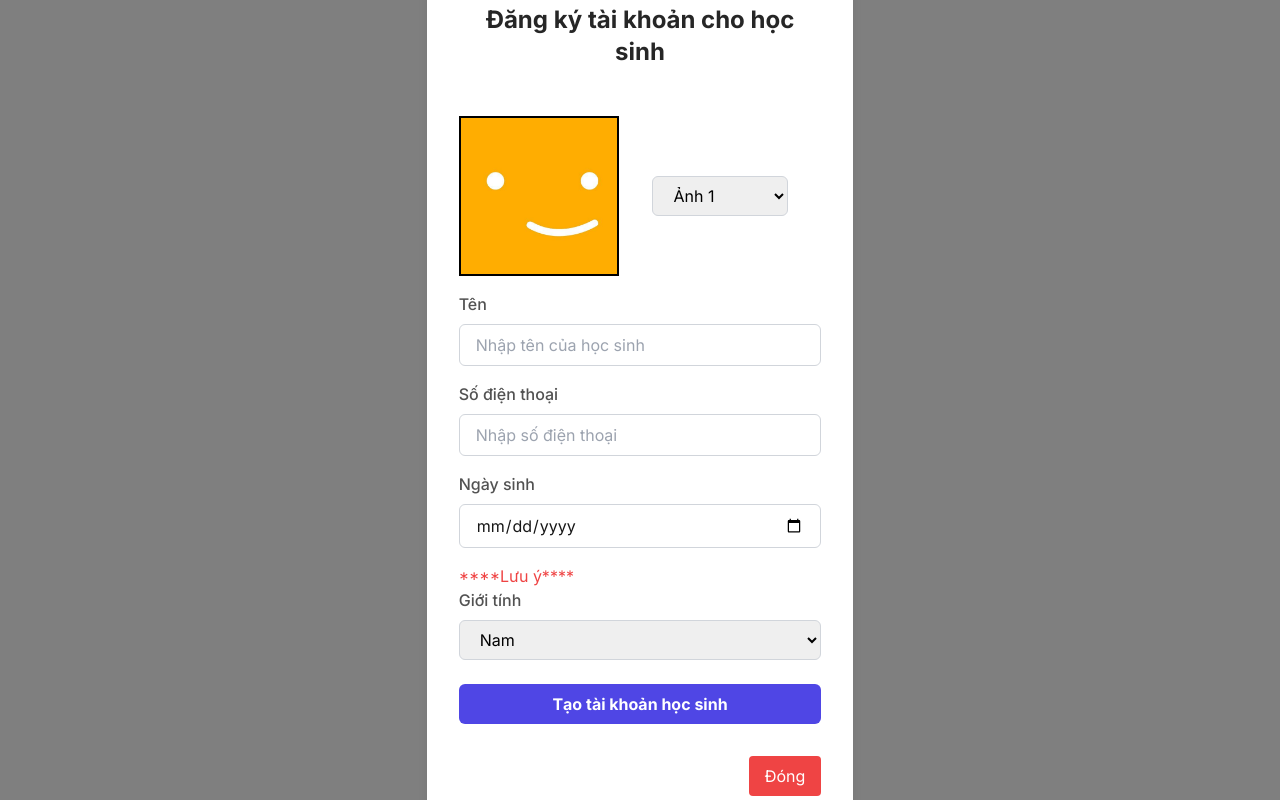
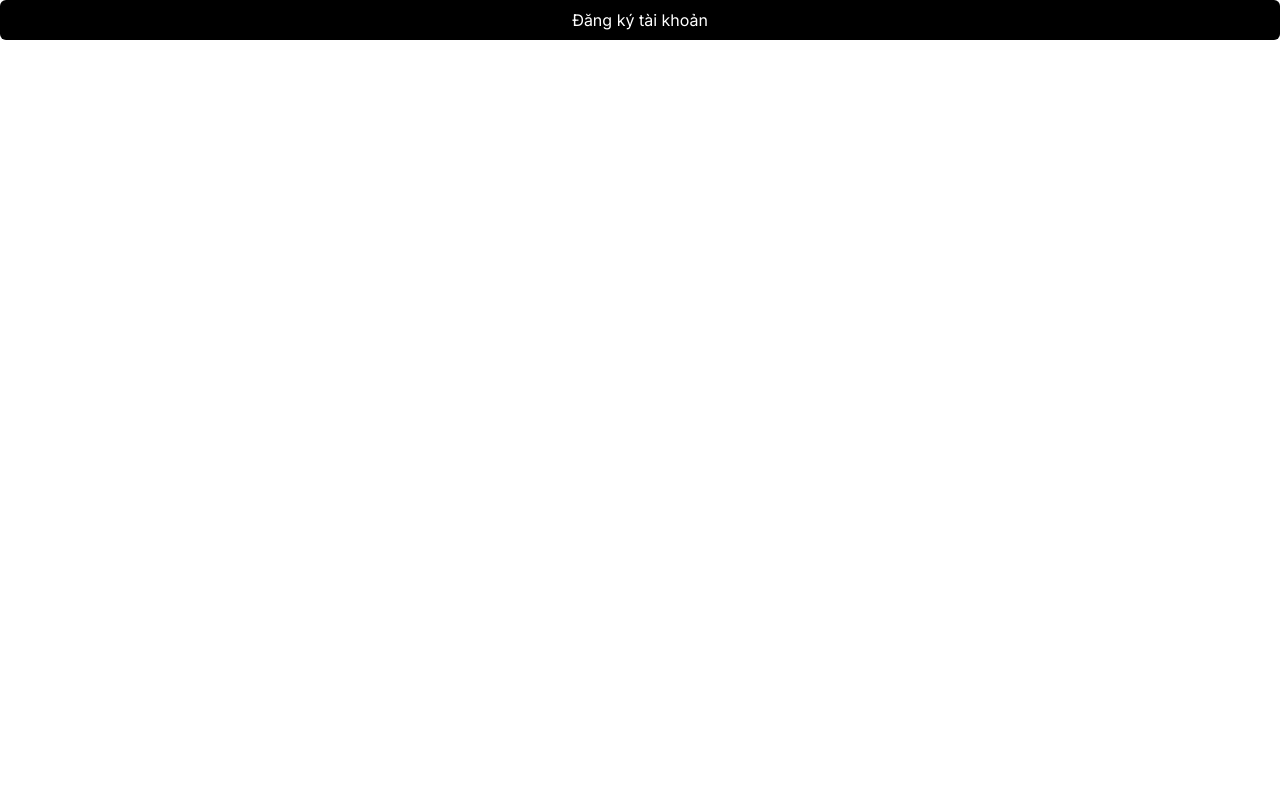
Before and after one commit to sonnh37/EXE201-smart-thrive-frontend, a Next.js app in the folder exe201-smartthrive/: page /testing in a window 1280 px wide. Built offline with nearby package versions, Linux system fonts and the light colour scheme.

Commit message:
add them registet va sua mot so loi ve register va chon student

```diff
--- a/exe201-smartthrive/src/app/testing/page.tsx
+++ b/exe201-smartthrive/src/app/testing/page.tsx
@@ -1,108 +1,66 @@
-import { Gender } from '@/services/Model/Enum';
-import { Student } from '@/services/Model/Student';
-import StudentService from '@/services/student-service';
-import React, { useState } from 'react'
+"use client";
+import React, { useState } from "react";
+import {
+  Modal,
+  ModalTrigger,
+  ModalBody,
+  ModalContent,
+  ModalFooter,
+} from "@/components/ui/animated-modal";
+import { User } from "@/services/Model/User";
+import UserService from "@/services/auth-service";
 
-const page = () => {
-  const [imageSrc, setImageSrc] = useState(
-    "/student/1ba2e6d1d4874546c70c91f1024e17fb.jpg"
-  );
-  const [createStudent, setcreateStudent] = useState<Student | null>(null);
+export default function Register() {
 
-  const handleImageChange = (e: React.ChangeEvent<HTMLSelectElement>) => {
-    const selectedValue = e.target.value.toString();
-
-    // Update createStudent state
-    const updatedStudent = {
-      ...createStudent!,
-      imageAvatar: selectedValue,
-    };
-    setcreateStudent(updatedStudent);
-    // Cập nhật src của ảnh dựa trên option được chọn
-    switch (selectedValue) {
-      case "img1":
-        setImageSrc("/student/1ba2e6d1d4874546c70c91f1024e17fb.jpg"); // Đường dẫn đến ảnh 1
-        break;
-      case "img2":
-        setImageSrc("/student/e39430434d2b8207188f880ac66c6411.jpg"); // Đường dẫn đến ảnh 2
-        break;
-      case "img3":
-        setImageSrc("/student/b40b51418293936a6e0ad09ffa229cb7.jpg"); // Đường dẫn đến ảnh 3
-        break;
-      case "img4":
-        setImageSrc("/student/828f0f2b3a3a17a5e52213027829149f.jpg"); // Đường dẫn đến ảnh 4
-        break;
-      case "img5":
-        setImageSrc("/student/6ab2a25230316f4180bf54b61e9d79a9.jpg"); // Đường dẫn đến ảnh 5
-        break;
-      default:
-        setImageSrc(""); // Xóa ảnh nếu không chọn gì
-    }
+  const [user, Setuser] = useState<User | null>(null);
+  // Tạo một biến riêng để lưu confirmPassword
+  const [confirmPassword, setConfirmPassword] = useState('');
+  const handleConfirmPasswordChange = (e: React.ChangeEvent<HTMLInputElement>) => {
+    setConfirmPassword(e.target.value);
   };
 
   const handleSubmit = async (e: React.FormEvent<HTMLFormElement>) => {
     e.preventDefault(); // Prevent default form submission
 
     try {
-      if (createStudent != null) {
-        const response = await StudentService.createStudent(createStudent);
-        console.log('Student created:', response);
+      if (user != null) {
+        if (user.password !== confirmPassword) {
+          alert("Mật khẩu và xác nhận mật khẩu không khớp");
+          return;
+        }
+        console.log("Gọi API: ", user);
+        const response = await UserService.register(user)
+        console.log("Trả API: ", response);
+        if (response.data.message === "Save data success") {
+          alert("Tạo user thành công");
+    //      window.location.reload();
+        } else {
+          alert("Tạo user thất bại: " + response.data.message);  // Hiển thị thông báo lỗi từ API
+        }
       } else {
         alert("Ban chua nhap day du thong tin");
       }
 
     } catch (error) {
       console.error('Error creating student:', error);
-
     }
-  };
-
+  }
 
   return (
-    <div className="fixed inset-0 flex items-center justify-center bg-black bg-opacity-50 z-50">
-      <div className="bg-white p-8 rounded shadow-lg w-1/3">
-        <div>
-          <h1 className="font-bold text-2xl text-neutral-800 blue:text-neutral-200 text-center">
-            Đăng ký tài khoản cho học sinh
-          </h1>
+    <div className="flex items-center justify-center">
+      <Modal>
+        <ModalTrigger className="w-full px-4 py-2 bg-black dark:bg-white dark:text-black text-white flex justify-center group/modal-btn">
+          <span className="group-hover/modal-btn:translate-x-40 text-center transition duration-500">
+            Đăng ký tài khoản
+          </span>
+        </ModalTrigger>
+        <ModalBody>
+          <ModalContent>
+            <h2 className="font-bold text-xl text-neutral-800 dark:text-neutral-200 text-center">
+              Welcome to SmartThrive
+            </h2>
 
             <form className="my-8" onSubmit={handleSubmit}>
-            {/* Upload hình ảo vào nhá nhá */}
-            <div className="w-full flex">
-              {/* Image element */}
-              <img
-                src={imageSrc}
-                alt="Selected"
-                className="w-40 mx-auto my-4 border-2 border-solid border-black"
-              />
-
-              <div className="w-full flex items-center justify-center">
-                {/* Select element */}
-                <select
-                  id="ảnh"
-                  className="w-2/3 px-4 py-2 border border-gray-300 rounded-md focus:ring focus:ring-indigo-200 dark:bg-neutral-800 dark:border-neutral-700 text-black"
-                  value={createStudent != null ?createStudent.imageAvatar: "img1" }
-                  onChange={handleImageChange}
-        //          defaultValue="img1"
-                >
-                  <option value="img1" className="text-black">
-                    Ảnh 1
-                  </option>
-                  <option value="img2" className="text-black">
-                    Ảnh 2
-                  </option>
-                  <option value="img3" className="text-black">
-                    Ảnh 3
-                  </option>
-                  <option value="img4" className="text-black">
-                    Ảnh 4
-                  </option>
-                  <option value="img5" className="text-black">
-                    Ảnh 5
-                  </option>
-                </select>
-              </div>
-            </div>
               {/* Tên và Họ */}
               <div className="mb-4">
                 <div className="flex flex-col md:flex-row space-y-2 md:space-y-0 md:space-x-2 mb-4">
@@ -114,124 +72,180 @@ const page = () => {
                       Tên
                     </label>
                     <input
-                    id="StudentName"
+                      id="firstName"
                       type="text"
-                    value={createStudent != null ?createStudent.studentName: ""}
+                      value={user != null ? user.firstName : ""}
                       onChange={(e) => {
-                      const updatedStudent = {
-                        ...createStudent!,
-                        studentName: e.target.value.toString(),
+                        const updateUser = {
+                          ...user!,
+                          firstName: e.target.value.toString(),
                         };
-                      setcreateStudent(updatedStudent);
+                        Setuser(updateUser);
                       }}
-                    className="w-full px-4 py-2 border border-gray-300 rounded-md focus:ring focus:ring-indigo-200 dark:bg-neutral-800 dark:border-neutral-700"
-                    placeholder="Nhập tên của học sinh"
+                      className="w-full px-4 py-2 border border-gray-300 rounded-md focus:ring focus:ring-indigo-200 dark:bg-neutral-800 dark:border-neutral-700 text-black"
+                      placeholder="Nhập tên của bạn"
+                    />
+                  </div>
+
+                  <div className="flex-1">
+                    <label
+                      className="block text-neutral-600 dark:text-neutral-100 font-medium mb-2"
+                      htmlFor="lastName"
+                    >
+                      Họ
+                    </label>
+                    <input
+                      id="lastName"
+                      type="text"
+                      value={user != null ? user.lastName : ""}
+                      onChange={(e) => {
+                        const updateUser = {
+                          ...user!,
+                          lastName: e.target.value.toString(),
+                        };
+                        Setuser(updateUser);
+                      }}
+                      className="w-full px-4 py-2 border border-gray-300 rounded-md focus:ring focus:ring-indigo-200 dark:bg-neutral-800 dark:border-neutral-700  text-black"
+                      placeholder="Nhập họ của bạn"
                     />
                   </div>
                 </div>
               </div>
-            {/* Số điện thoại */}
+
+              {/* Email */}
+              <div className="mb-4">
+                <label
+                  className="block text-neutral-600 dark:text-neutral-100 font-medium mb-2"
+                  htmlFor="email"
+                >
+                  Email
+                </label>
+                <input
+                  id="email"
+                  type="email"
+                  value={user != null ? user.email : ""}
+                  onChange={(e) => {
+                    const updateUser = {
+                      ...user!,
+                      email: e.target.value.toString(),
+                    };
+                    Setuser(updateUser);
+                  }}
+                  className="w-full px-4 py-2 border border-gray-300 rounded-md focus:ring focus:ring-indigo-200 dark:bg-neutral-800 dark:border-neutral-700  text-black"
+                  placeholder="Nhập email của bạn"
+                />
+              </div>
+              {/* Phone */}
               <div className="mb-4">
                 <label
                   className="block text-neutral-600 dark:text-neutral-100 font-medium mb-2"
                   htmlFor="phone"
                 >
-                Số điện thoại
+                  Phone
                 </label>
                 <input
                   id="phone"
                   type="phone"
-                value={createStudent != null ?createStudent.phone: ""}
+                  value={user != null ? user.phone : ""}
                   onChange={(e) => {
-                  const updatedStudent = {
-                    ...createStudent!,
-                    studentName: e.target.value.toString(),
+                    const updateUser = {
+                      ...user!,
+                      phone: e.target.value.toString(),
                     };
-                  setcreateStudent(updatedStudent);
+                    Setuser(updateUser);
                   }}
-                className="w-full px-4 py-2 border border-gray-300 rounded-md focus:ring focus:ring-indigo-200 dark:bg-neutral-800 dark:border-neutral-700"
-                placeholder="Nhập số điện thoại"
+                  className="w-full px-4 py-2 border border-gray-300 rounded-md focus:ring focus:ring-indigo-200 dark:bg-neutral-800 dark:border-neutral-700  text-black"
+                  placeholder="Nhập số điện thoại của bạn"
                 />
               </div>
-            {/* Ngày sinh */}
+              {/* Username */}
               <div className="mb-4">
                 <label
                   className="block text-neutral-600 dark:text-neutral-100 font-medium mb-2"
-                htmlFor="dob"
                 >
-                Ngày sinh
+                  Tài khoản
                 </label>
                 <input
-                id="dob"
-                type="date"
-                value={createStudent?.dob ? createStudent.dob.toISOString().split('T')[0] : ''}
+                  id="username"
+                  value={user != null ? user.username : ""}
                   onChange={(e) => {
-                  const updatedStudent = {
-                    ...createStudent!,
-                    dob: new Date(e.target.value), // Convert input value to Date object
+                    const updateUser = {
+                      ...user!,
+                      username: e.target.value.toString(),
                     };
-                  setcreateStudent(updatedStudent);
+                    Setuser(updateUser);
                   }}
-                className="w-full px-4 py-2 border border-gray-300 rounded-md focus:ring focus:ring-indigo-200 dark:bg-neutral-800 dark:border-neutral-700"
+                  className="w-full px-4 py-2 border border-gray-300 rounded-md focus:ring focus:ring-indigo-200 dark:bg-neutral-800 dark:border-neutral-700  text-black"
+                  placeholder="Nhập tài khoản của bạn"
                 />
               </div>
-            <h4 className="text-red-500">****Lưu ý****</h4>{" "}
-            {/* Thay đổi màu chữ */}
-            {/* Độ tuổi */}
+
+              {/* Mật khẩu */}
               <div className="mb-4">
                 <label
                   className="block text-neutral-600 dark:text-neutral-100 font-medium mb-2"
-                htmlFor="age"
+                  htmlFor="password"
                 >
-                Giới tính
+                  Mật khẩu
                 </label>
-              <select
-                id="gender"
-                className="w-full px-4 py-2 border border-gray-300 rounded-md focus:ring focus:ring-indigo-200 dark:bg-neutral-800 dark:border-neutral-700 text-black"
-                value={createStudent != null ?createStudent.gender: Gender.Male}
+                <input
+                  id="password"
+                  type="password"
+                  value={user != null ? user.password : ""}
                   onChange={(e) => {
-                  const updatedStudent = {
-                    ...createStudent!,
-                    studentName: e.target.value.toString(),
+                    const updateUser = {
+                      ...user!,
+                      password: e.target.value.toString(),
                     };
-                  setcreateStudent(updatedStudent);
+                    Setuser(updateUser);
                   }}
+                  className="w-full px-4 py-2 border border-gray-300 rounded-md focus:ring focus:ring-indigo-200 dark:bg-neutral-800 dark:border-neutral-700  text-black"
+                  placeholder="Nhập mật khẩu"
+                />
+              </div>
+
+              {/* Xác nhận Mật khẩu */}
+              <div className="mb-4">
+                <label
+                  className="block text-neutral-600 dark:text-neutral-100 font-medium mb-2"
+                  htmlFor="confirmPassword"
                 >
-                <option value={Gender.Male} className="text-black"
-                >
-                  Nam
-                </option>
-                <option value={Gender.Female} className="text-black">
-                  Nữ
-                </option>
-                <option value={Gender.Other} className="text-black">
-                  Khác
-                </option>
+                  Xác nhận mật khẩu
+                </label>
+                <input
+                  id="confirmPassword"
+                  type="password"
+                  value={confirmPassword}
+                  onChange={handleConfirmPasswordChange}
+                  className="w-full px-4 py-2 border border-gray-300 rounded-md focus:ring focus:ring-indigo-200 dark:bg-neutral-800 dark:border-neutral-700  text-black"
+                  placeholder="Nhập lại mật khẩu"
+                />
+              </div>
 
-              </select>
-            </div>
               {/* Nút đăng ký */}
               <div className="mt-6">
                 <button
                   type="submit"
                   className="w-full px-4 py-2 bg-indigo-600 text-white font-bold rounded-md hover:bg-indigo-700 focus:ring focus:ring-indigo-200"
                 >
-                Tạo tài khoản học sinh
+                  Đăng ký
                 </button>
               </div>
+
+
             </form>
+          </ModalContent>
+
+          <ModalFooter className="gap-4">
+            <button className="px-2 py-1 bg-gray-200 text-black dark:bg-black dark:border-black dark:text-white border border-gray-300 rounded-md text-sm w-28">
+              Cancel
+            </button>
+            <button className="bg-black text-white dark:bg-white dark:text-black text-sm px-2 py-1 rounded-md border border-black w-28">
+              Login
+            </button>
+          </ModalFooter>
+        </ModalBody>
+      </Modal>
     </div>
-        <div className="flex justify-end">
-          <button
-            type="button"
-            className="bg-red-500 text-white px-4 py-2 rounded ml-2"
-          >
-            Đóng
-          </button>
-        </div>
-      </div>
-    </div>
-  )
+  );
 }
-
-export default page
--- a/exe201-smartthrive/src/components/Auth/Login/Login.tsx
+++ b/exe201-smartthrive/src/components/Auth/Login/Login.tsx
@@ -55,7 +55,7 @@ export function Login() {
           <Input
             id="email"
             placeholder="projectmayhem@fc.com"
-            type="email"
+
             value={username}
             onChange={(e) => setUsername(e.target.value)}
           />
@@ -102,9 +102,10 @@ export function Login() {
             </span>
             <BottomGradient />
           </button>
-          <Register />
+
         </div>
       </form>
+      <Register />
     </div>
   );
 }
--- a/exe201-smartthrive/src/components/Auth/Register/Register.tsx
+++ b/exe201-smartthrive/src/components/Auth/Register/Register.tsx
@@ -1,5 +1,5 @@
 "use client";
-import React from "react";
+import React, { useState } from "react";
 import {
   Modal,
   ModalTrigger,
@@ -7,9 +7,45 @@ import {
   ModalContent,
   ModalFooter,
 } from "@/components/ui/animated-modal";
-
+import { User } from "@/services/Model/User";
+import UserService from "@/services/auth-service";
 
 export default function Register() {
+
+  const [user, Setuser] = useState<User | null>(null);
+  // Tạo một biến riêng để lưu confirmPassword
+  const [confirmPassword, setConfirmPassword] = useState('');
+  const handleConfirmPasswordChange = (e: React.ChangeEvent<HTMLInputElement>) => {
+    setConfirmPassword(e.target.value);
+  };
+
+  const handleSubmit = async (e: React.FormEvent<HTMLFormElement>) => {
+    e.preventDefault(); // Prevent default form submission
+
+    try {
+      if (user != null) {
+        if (user.password !== confirmPassword) {
+          alert("Mật khẩu và xác nhận mật khẩu không khớp");
+          return;
+        }
+        console.log("Gọi API: ", user);
+        const response = await UserService.register(user)
+        console.log("Trả API: ", response);
+        if (response.data.message === "Save data success") {
+          alert("Tạo user thành công");
+    //      window.location.reload();
+        } else {
+          alert("Tạo user thất bại: " + response.data.message);  // Hiển thị thông báo lỗi từ API
+        }
+      } else {
+        alert("Ban chua nhap day du thong tin");
+      }
+
+    } catch (error) {
+      console.error('Error creating student:', error);
+    }
+  }
+
   return (
     <div className="flex items-center justify-center">
       <Modal>
@@ -24,7 +60,7 @@ export default function Register() {
               Welcome to SmartThrive
             </h2>
 
-            <form className="my-8" action="">
+            <form className="my-8" onSubmit={handleSubmit}>
               {/* Tên và Họ */}
               <div className="mb-4">
                 <div className="flex flex-col md:flex-row space-y-2 md:space-y-0 md:space-x-2 mb-4">
@@ -38,7 +74,15 @@ export default function Register() {
                     <input
                       id="firstName"
                       type="text"
-                      className="w-full px-4 py-2 border border-gray-300 rounded-md focus:ring focus:ring-indigo-200 dark:bg-neutral-800 dark:border-neutral-700"
+                      value={user != null ? user.firstName : ""}
+                      onChange={(e) => {
+                        const updateUser = {
+                          ...user!,
+                          firstName: e.target.value.toString(),
+                        };
+                        Setuser(updateUser);
+                      }}
+                      className="w-full px-4 py-2 border border-gray-300 rounded-md focus:ring focus:ring-indigo-200 dark:bg-neutral-800 dark:border-neutral-700 text-black"
                       placeholder="Nhập tên của bạn"
                     />
                   </div>
@@ -53,7 +97,15 @@ export default function Register() {
                     <input
                       id="lastName"
                       type="text"
-                      className="w-full px-4 py-2 border border-gray-300 rounded-md focus:ring focus:ring-indigo-200 dark:bg-neutral-800 dark:border-neutral-700"
+                      value={user != null ? user.lastName : ""}
+                      onChange={(e) => {
+                        const updateUser = {
+                          ...user!,
+                          lastName: e.target.value.toString(),
+                        };
+                        Setuser(updateUser);
+                      }}
+                      className="w-full px-4 py-2 border border-gray-300 rounded-md focus:ring focus:ring-indigo-200 dark:bg-neutral-800 dark:border-neutral-700  text-black"
                       placeholder="Nhập họ của bạn"
                     />
                   </div>
@@ -71,8 +123,60 @@ export default function Register() {
                 <input
                   id="email"
                   type="email"
-                  className="w-full px-4 py-2 border border-gray-300 rounded-md focus:ring focus:ring-indigo-200 dark:bg-neutral-800 dark:border-neutral-700"
+                  value={user != null ? user.email : ""}
+                  onChange={(e) => {
+                    const updateUser = {
+                      ...user!,
+                      email: e.target.value.toString(),
+                    };
+                    Setuser(updateUser);
+                  }}
+                  className="w-full px-4 py-2 border border-gray-300 rounded-md focus:ring focus:ring-indigo-200 dark:bg-neutral-800 dark:border-neutral-700  text-black"
                   placeholder="Nhập email của bạn"
+                />
+              </div>
+              {/* Phone */}
+              <div className="mb-4">
+                <label
+                  className="block text-neutral-600 dark:text-neutral-100 font-medium mb-2"
+                  htmlFor="phone"
+                >
+                  Phone
+                </label>
+                <input
+                  id="phone"
+                  type="phone"
+                  value={user != null ? user.phone : ""}
+                  onChange={(e) => {
+                    const updateUser = {
+                      ...user!,
+                      phone: e.target.value.toString(),
+                    };
+                    Setuser(updateUser);
+                  }}
+                  className="w-full px-4 py-2 border border-gray-300 rounded-md focus:ring focus:ring-indigo-200 dark:bg-neutral-800 dark:border-neutral-700  text-black"
+                  placeholder="Nhập số điện thoại của bạn"
+                />
+              </div>
+              {/* Username */}
+              <div className="mb-4">
+                <label
+                  className="block text-neutral-600 dark:text-neutral-100 font-medium mb-2"
+                >
+                  Tài khoản
+                </label>
+                <input
+                  id="username"
+                  value={user != null ? user.username : ""}
+                  onChange={(e) => {
+                    const updateUser = {
+                      ...user!,
+                      username: e.target.value.toString(),
+                    };
+                    Setuser(updateUser);
+                  }}
+                  className="w-full px-4 py-2 border border-gray-300 rounded-md focus:ring focus:ring-indigo-200 dark:bg-neutral-800 dark:border-neutral-700  text-black"
+                  placeholder="Nhập tài khoản của bạn"
                 />
               </div>
 
@@ -87,7 +191,15 @@ export default function Register() {
                 <input
                   id="password"
                   type="password"
-                  className="w-full px-4 py-2 border border-gray-300 rounded-md focus:ring focus:ring-indigo-200 dark:bg-neutral-800 dark:border-neutral-700"
+                  value={user != null ? user.password : ""}
+                  onChange={(e) => {
+                    const updateUser = {
+                      ...user!,
+                      password: e.target.value.toString(),
+                    };
+                    Setuser(updateUser);
+                  }}
+                  className="w-full px-4 py-2 border border-gray-300 rounded-md focus:ring focus:ring-indigo-200 dark:bg-neutral-800 dark:border-neutral-700  text-black"
                   placeholder="Nhập mật khẩu"
                 />
               </div>
@@ -103,7 +215,9 @@ export default function Register() {
                 <input
                   id="confirmPassword"
                   type="password"
-                  className="w-full px-4 py-2 border border-gray-300 rounded-md focus:ring focus:ring-indigo-200 dark:bg-neutral-800 dark:border-neutral-700"
+                  value={confirmPassword}
+                  onChange={handleConfirmPasswordChange}
+                  className="w-full px-4 py-2 border border-gray-300 rounded-md focus:ring focus:ring-indigo-200 dark:bg-neutral-800 dark:border-neutral-700  text-black"
                   placeholder="Nhập lại mật khẩu"
                 />
               </div>
```
Also changed, not shown: exe201-smartthrive/src/components/Auth/Student/Auth.tsx (+11 -3 lines), exe201-smartthrive/src/services/auth-service.tsx (+18 -0 lines). Lines whose indentation alone changed are shown as unchanged.
